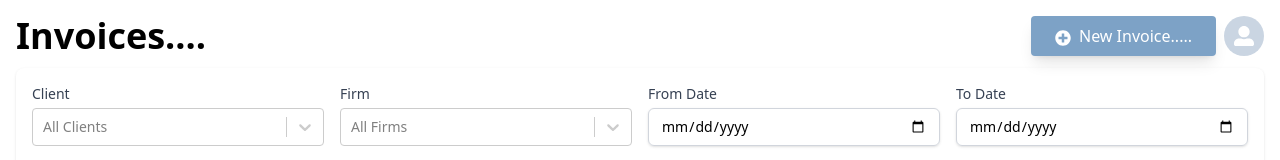
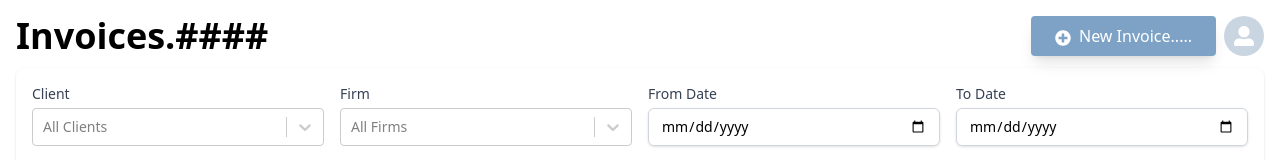
Before and after one commit to Finaxis002/invoicing, a React (Vite) app: page / in a window 1280 px wide. Shown: the top 160 px of the page. Built offline with nearby package versions, Linux system fonts and the light colour scheme; no server answers.

Commit message:
ci cd check 2

```diff
--- a/src/components/ViewInvoices.jsx
+++ b/src/components/ViewInvoices.jsx
@@ -491,7 +491,7 @@ export default function ViewInvoices() {
       {/* View Invoices Table (Existing Table) */}
       <div className="content p-4">
         <div className="mb-3 flex justify-between items-center">
-          <h2 className="text-4xl font-bold font-sans">Invoices....</h2>
+          <h2 className="text-4xl font-bold font-sans">Invoices.####</h2>
           {/* New Invoice Button */}
           <div className="flex items-center">
             <button
```
